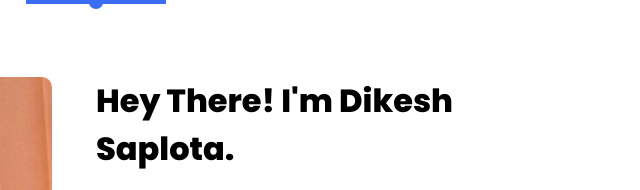
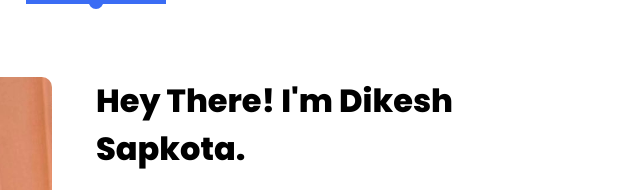
Before and after one commit to dikeshsapkota/realHTML-project, a plain HTML site: page index.html in a window 1280 px wide. Shown: the part 956-1146 px from the top of the page, 544-1184 px from the left. Drawn offline with Linux system fonts and the light colour scheme.

Commit message:
Update index.html

```diff
--- a/index.html
+++ b/index.html
@@ -56,7 +56,7 @@
           </div>
         </div>
         <div class="column col-right reveal">
-          <h2 class="content-title">Hey There! I'm Dikesh Saplota.</h2>
+          <h2 class="content-title">Hey There! I'm Dikesh Sapkota.</h2>
           <p class="paragraph-text"> I am undergraduate student pursuing BSC CSIT and an aspiring data analyst.I am in search of experiences which will be helping me to grow.</p>
           <a href="#" class="btn">See More</a>
         </div>
```
